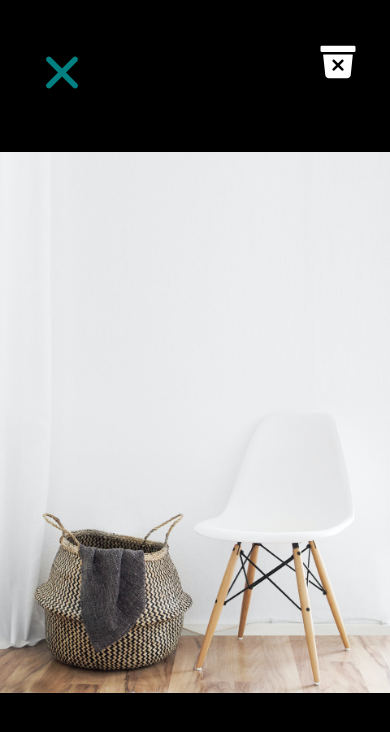
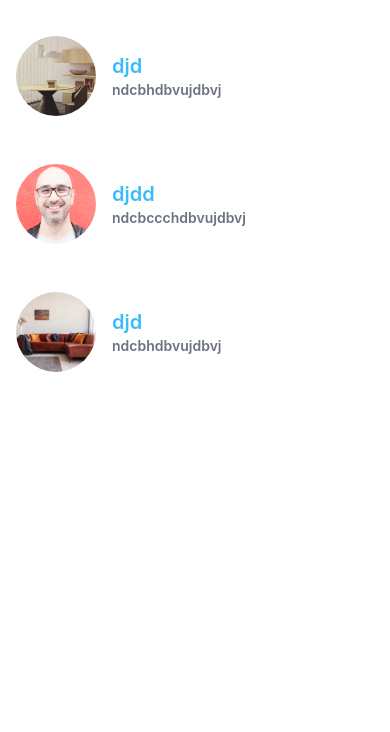
Before and after one commit to Luthando496/mosh-native, a React Native app: screen / in a window 390 px wide. Shown: the top 732 px of the page. Built offline with nearby package versions, Linux system fonts and the light colour scheme.

Commit message:
message screen

```diff
--- a/App.js
+++ b/App.js
@@ -6,6 +6,7 @@ import MyButton from './app/components/MyButton';
 import Card from './app/components/Card';
 // import {} from '@vector/'
 import ListDetailScreen from './app/screens/ListDetailScreen';
+import MessageScreen from './app/screens/MessageScreen';
 
 
 
@@ -14,8 +15,8 @@ export default function App() {
     <>
       <SafeAreaView className='flex-1'>
         <StatusBar style="dark" />
-        <ViewImageScreen />
-
+        {/* <ViewImageScreen /> */}
+        <MessageScreen />
       </SafeAreaView>
     </>
   );
--- a/app/components/AvatarUI.js
+++ b/app/components/AvatarUI.js
@@ -1,16 +1,29 @@
 import React from 'react'
-import { Image ,View,Text} from 'react-native'
+import { Image ,View,Text, StyleSheet, Pressable} from 'react-native'
 
-const AvatarUI = ({image,numListings,title}) => {
+const AvatarUI = ({image,subTitle,title}) => {
   return (
-    <View className='flex-row mt-6'>
+    <Pressable style={({pressed})=> pressed && styles.press} onPress={()=>console.log()}>
+    {({pressed})=>{
+      return (
+        <View className={`flex-row mt-6 ${pressed && 'bg-sky-400/20'} px-4 py-3`}>
         <Image className='w-[80px] rounded-full h-[80px]' source={image} />
         <View className='flex-col justify-center ml-4'>
             <Text className='font-semibold text-xl text-sky-400'>{title}</Text>
-            <Text className='font-semibold text-sm text-gray-500'>{numListings}</Text>
+            <Text className='font-semibold text-sm text-gray-500'>{subTitle}</Text>
         </View>
     </View>
+      )
+    }}
+    </Pressable>
+
   )
 }
 
+const styles = StyleSheet.create({
+  press: {
+    opacity: 0.2,
+  }
+})
+
 export default AvatarUI
--- a/app/screens/ListDetailScreen.js
+++ b/app/screens/ListDetailScreen.js
@@ -11,7 +11,7 @@ const ListDetailScreen = ({image,price,title}) => {
         <View className='p-4 space-y-2'>
       <Text className='text-sm capitalize font-bold text-gray-800'>{title}</Text>
       <Text className='text-sm text-yellow-700 capitalize font-bold '>${price}</Text>
-      <AvatarUI image={require('../assets/images/mosh.jpg')} numListings='6 listings' title='Luthando Didiza' />
+      <AvatarUI image={require('../assets/images/mosh.jpg')} subTitle='6 listings' title='Luthando Didiza' />
         </View>
     </View>
 
--- /dev/null
+++ b/app/screens/MessageScreen.js
@@ -0,0 +1,18 @@
+import React from 'react'
+import { Text, View,FlatList } from 'react-native'
+import AvatarUI from '../components/AvatarUI'
+
+
+const messages =[{id:1,title:'djd',description:'ndcbhdbvujdbvj',image:require('../assets/pexels-medhat-ayad-447592.jpg')},{id:2,title:'djdd',description:'ndcbccchdbvujdbvj',image:require('../assets/images/mosh.jpg')},{id:3,title:'djd',description:'ndcbhdbvujdbvj',image:require('../assets/images/couch.jpg')}]
+
+const MessageScreen = () => {
+  return (
+    <FlatList data={messages}  keyExtractor={(item)=> item.id.toString()} renderItem={({item})=>{
+        return(
+            <AvatarUI title={item.title} image={item.image} subTitle={item.description} />
+        )
+    }} />
+  )
+}
+
+export default MessageScreen
--- a/package.json
+++ b/package.json
@@ -14,7 +14,8 @@
     "nativewind": "^2.0.11",
     "react": "18.2.0",
     "react-native": "0.72.4",
-    "expo-image": "~1.3.3"
+    "expo-image": "~1.3.3",
+    "react-native-gesture-handler": "~2.12.0"
   },
   "devDependencies": {
     "@babel/core": "^7.20.0",
```
Also changed, not shown: 1 other file (tests, documents, lock files or other folders).
